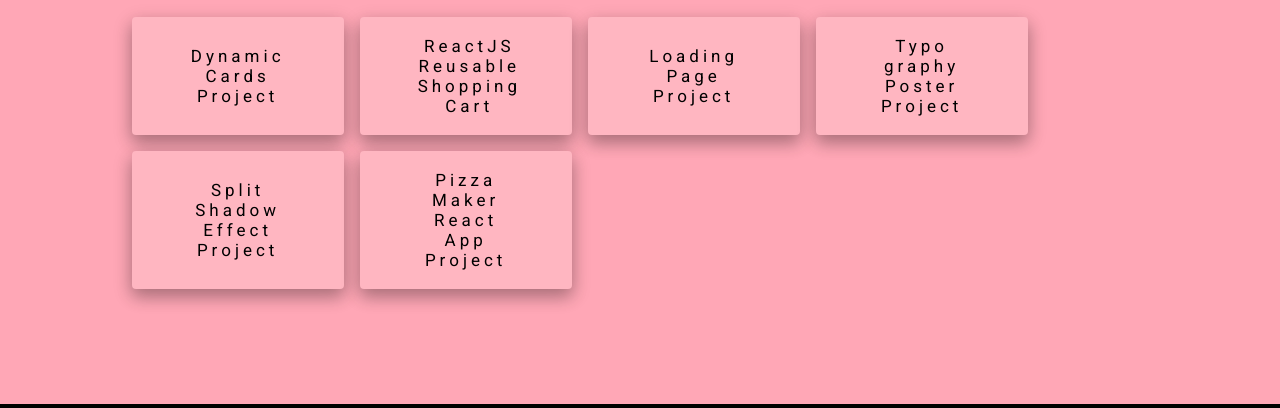
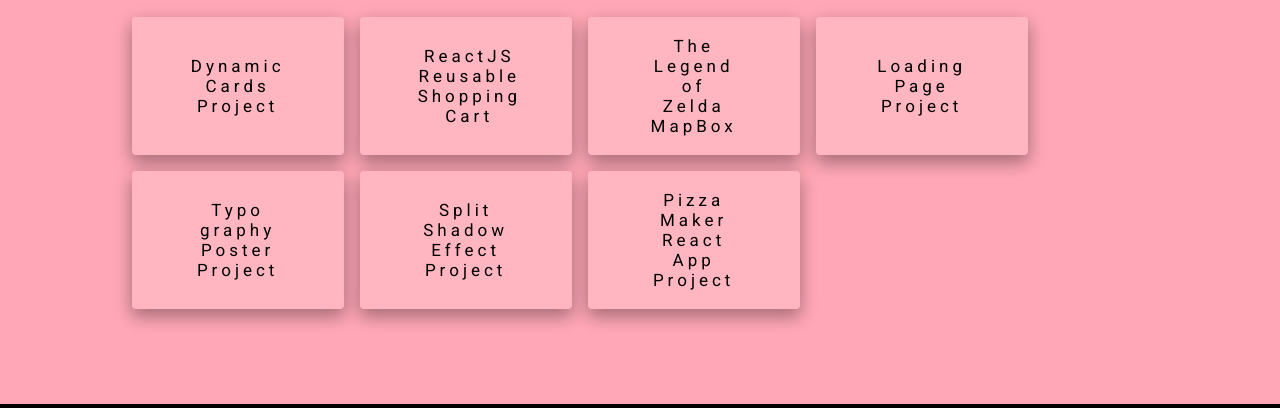
Before and after one commit to angellerina/portfolio-2020, a plain HTML site: page index.html in a window 1280 px wide. Both pictures are taken after a click on the button "Enter". Shown: the part 534-942 px from the top of the page. Drawn offline with Linux system fonts and the light colour scheme.

Commit message:
updated project

```diff
--- a/index.html
+++ b/index.html
@@ -13,7 +13,7 @@
       defer
       src="https://use.fontawesome.com/releases/v5.0.7/js/all.js"
     ></script>
-    <title>Morphing Background</title>
+    <title>Rina Portfolio</title>
   </head>
 
   <body>
@@ -73,6 +73,11 @@
           >
         </button>
         <button class="items">
+          <a href="https://link-mapbox.netlify.app/" target="_blank"
+            >The Legend of Zelda MapBox</a
+          >
+        </button>
+        <button class="items">
           <a href="https://loadingfx.netlify.app" target="_blank"
             >Loading Page Project</a
           >
```
